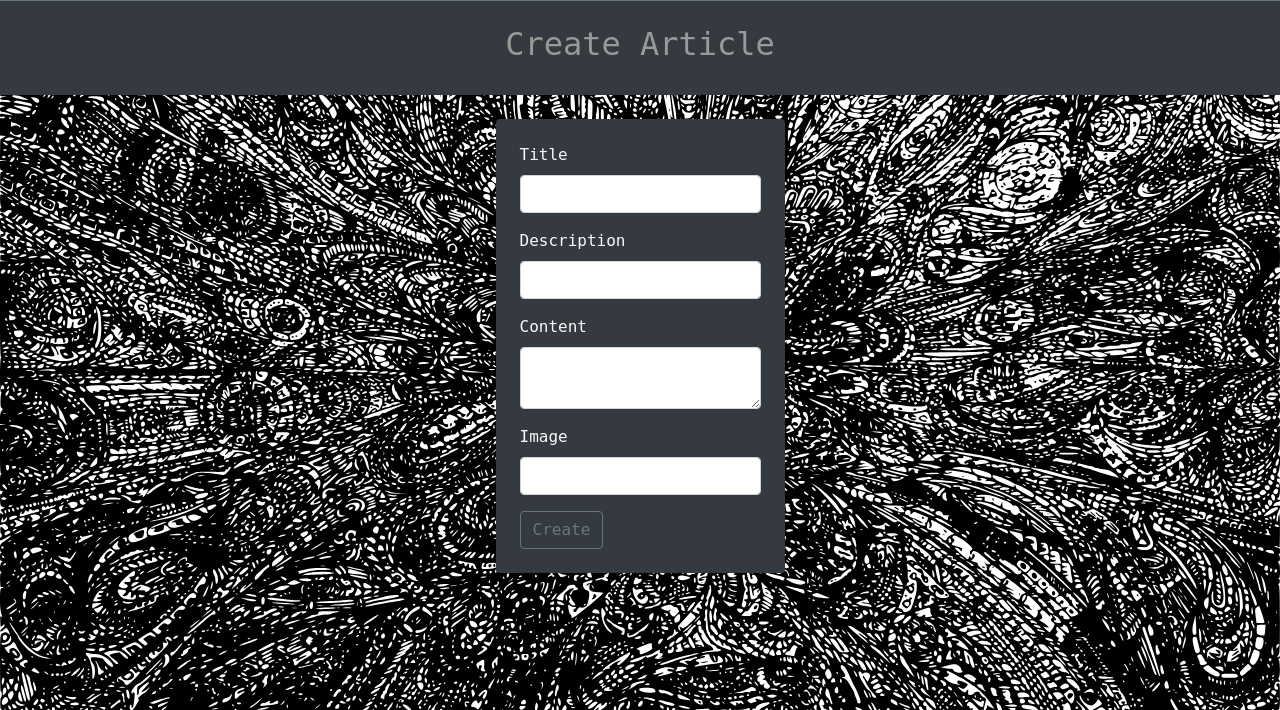
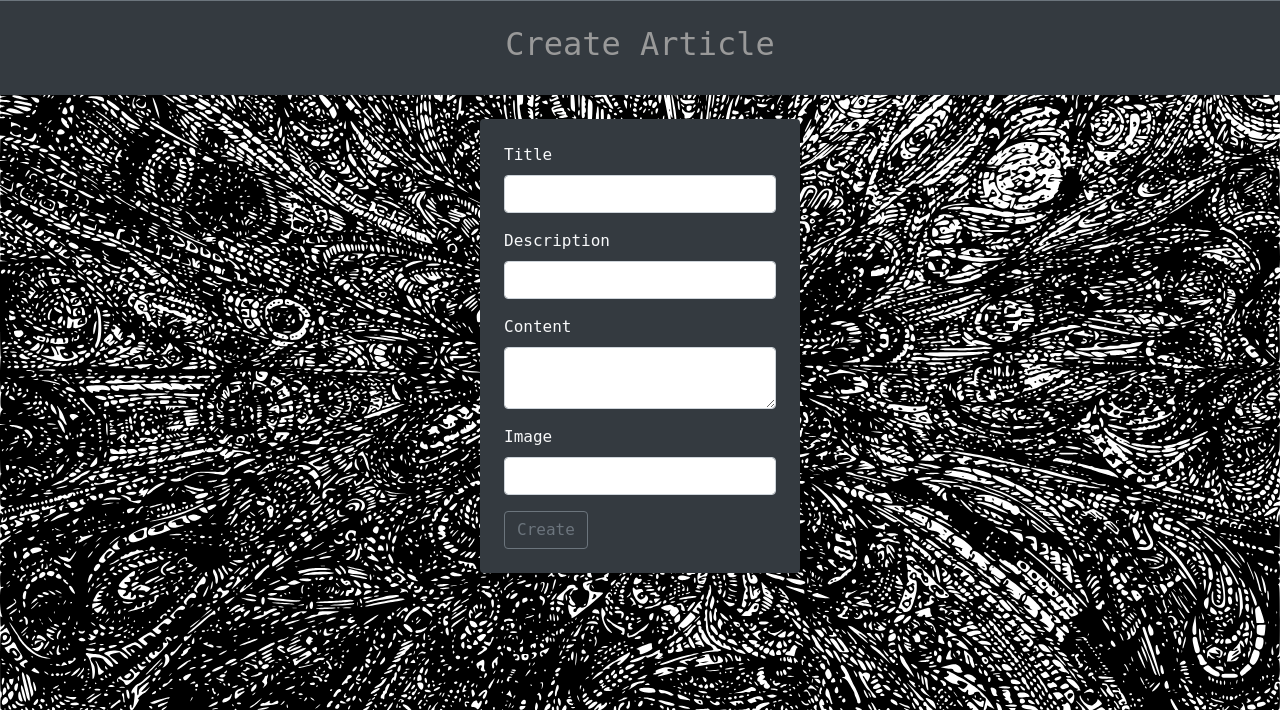
Before and after one commit to dildeolupbiten/dildeolupbiten, a Flask app: page /article/create in a window 1280 px wide. Shown: the part 90-800 px from the top of the page. Run offline with Flask 3, Linux system fonts and the light colour scheme; the visitor is signed in with stand-in values (Sample User, id 1); some libraries are stand-ins or nearby versions.

Commit message:
Update form.html

```diff
--- a/dildeolupbiten/templates/form.html
+++ b/dildeolupbiten/templates/form.html
@@ -2,7 +2,7 @@
 <div class="my-4">
     <form method="POST" enctype="multipart/form-data" class="d-flex justify-content-center">
         {{ form.hidden_tag() }}
-        <div class="rounded p-4 bg-dark text-light">
+        <div class="rounded p-4 bg-dark text-light w-25">
             {% for name, column in zip(names, columns) %}
                 <div class="form-group w-100">
                     <div>{{ column.label() }}</div>
```
